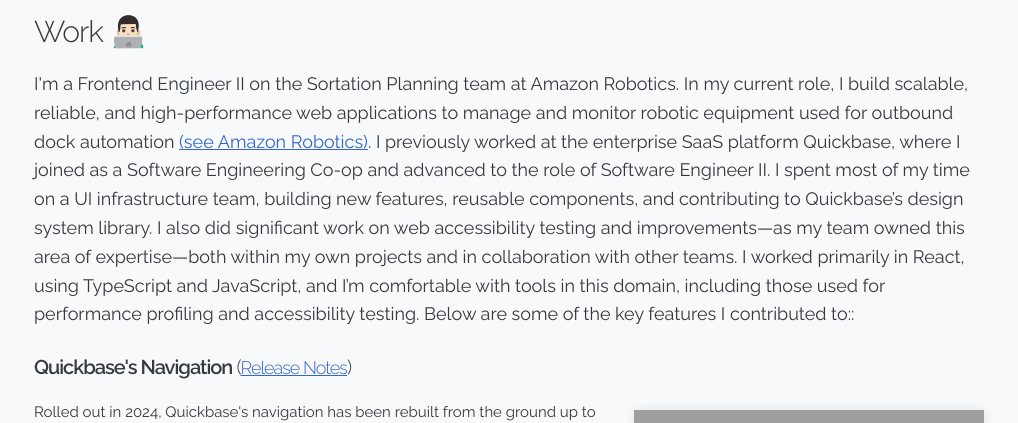
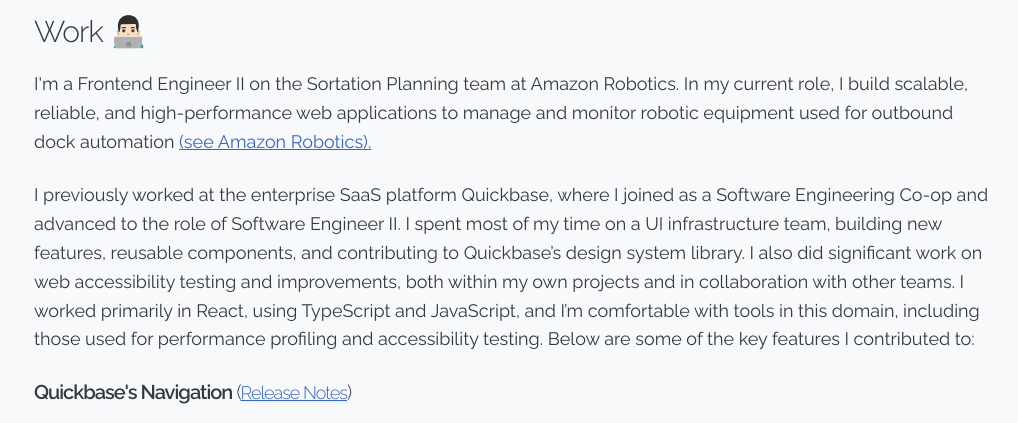
Before and after one commit to archil-l/archil.io, a React (Create React App) app: page / in a window 1280 px wide. Shown: the part 734-1157 px from the top of the page, without its empty margins (126-1144 px from the left). Built offline with nearby package versions, Linux system fonts and the light colour scheme; grey boxes are pictures that could not be loaded.

Commit message:
Added a second paragraph

```diff
--- a/src/components/Sections/Work.tsx
+++ b/src/components/Sections/Work.tsx
@@ -17,10 +17,10 @@
       <p>
         {formatMessage(messages.aboutPartOne)}
         <a href={hrefs.robotics} target="_blank" rel="noopener noreferrer">
-          (see Amazon Robotics)
+          (see Amazon Robotics).
         </a>
-        {formatMessage(messages.aboutPartTwo)}
       </p>
+      <p>{formatMessage(messages.aboutPartTwo)}</p>
       <h3>
         <strong>Quickbase's Navigation</strong> (
         <a href={hrefs.newNav} target="_blank" rel="noopener noreferrer">
--- a/src/contents/work.ts
+++ b/src/contents/work.ts
@@ -13,7 +13,7 @@
   aboutPartTwo: {
     id: 'work.aboutPartTwo',
     defaultMessage:
-      '. I previously worked at the enterprise SaaS platform Quickbase, where I joined as a Software Engineering Co-op and advanced to the role of Software Engineer II. I spent most of my time on a UI infrastructure team, building new features, reusable components, and contributing to Quickbase’s design system library. I also did significant work on web accessibility testing and improvements—as my team owned this area of expertise—both within my own projects and in collaboration with other teams. I worked primarily in React, using TypeScript and JavaScript, and I’m comfortable with tools in this domain, including those used for performance profiling and accessibility testing. Below are some of the key features I contributed to::',
+      'I previously worked at the enterprise SaaS platform Quickbase, where I joined as a Software Engineering Co-op and advanced to the role of Software Engineer II. I spent most of my time on a UI infrastructure team, building new features, reusable components, and contributing to Quickbase’s design system library. I also did significant work on web accessibility testing and improvements, both within my own projects and in collaboration with other teams. I worked primarily in React, using TypeScript and JavaScript, and I’m comfortable with tools in this domain, including those used for performance profiling and accessibility testing. Below are some of the key features I contributed to:',
   },
 });
 
```
